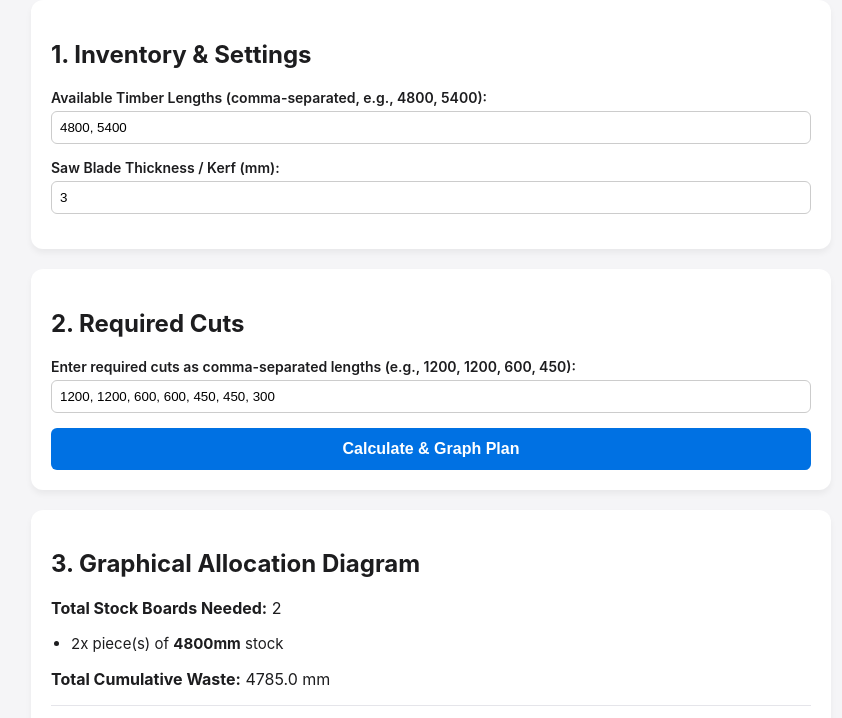
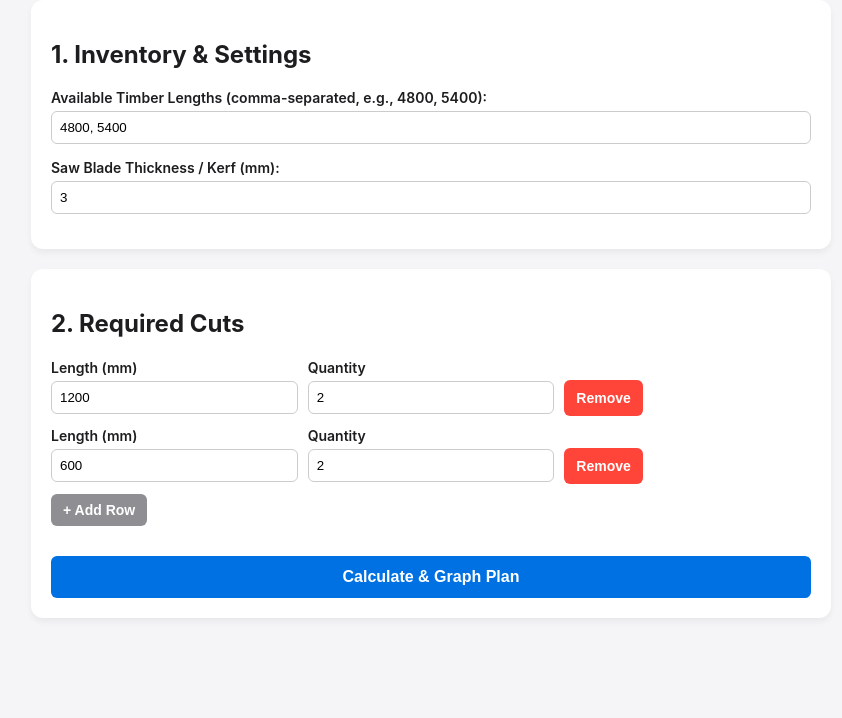
Before and after one commit to MalsCodes/Cutting-List, a plain HTML site: page index.html in a window 1280 px wide. Both pictures are taken after a click on the button "Calculate & Graph Plan". Shown: the part 82-800 px from the top of the page, without its empty margins (209-1051 px from the left). Drawn offline with Linux system fonts and the light colour scheme.

Commit message:
Update index.html

```diff
--- a/index.html
+++ b/index.html
@@ -11,8 +11,19 @@
         .form-group { margin-bottom: 15px; }
         label { display: block; font-weight: 600; margin-bottom: 5px; font-size: 14px; }
         input { width: 100%; padding: 8px; border: 1px solid #ccc; border-radius: 6px; box-sizing: border-box; }
-        button { background-color: #0071e3; color: white; border: none; padding: 12px 15px; border-radius: 6px; font-weight: 600; cursor: pointer; width: 100%; font-size: 16px; }
+
+        /* Row Layouts */
+        .cut-row { display: flex; gap: 10px; margin-bottom: 10px; align-items: center; }
+        .cut-row div { flex: 1; }
+
+        /* Buttons */
+        button { background-color: #0071e3; color: white; border: none; padding: 12px 15px; border-radius: 6px; font-weight: 600; cursor: pointer; font-size: 16px; }
         button:hover { background-color: #0077ed; }
+        .btn-primary { width: 100%; margin-top: 15px; }
+        .btn-secondary { background-color: #8e8e93; font-size: 14px; padding: 8px 12px; margin-bottom: 15px; }
+        .btn-secondary:hover { background-color: #a3a3a8; }
+        .btn-danger { background-color: #ff453a; font-size: 14px; padding: 8px 12px; height: 36px; display: flex; align-items: center; }
+        .btn-danger:hover { background-color: #ff6961; }
 
         /* Graphical Elements */
         .board-visual { height: 40px; background: #e2e2e2; border-radius: 6px; margin: 10px 0; overflow: hidden; display: flex; border: 1px solid #b5b5b7; position: relative; box-shadow: inset 0 2px 4px rgba(0,0,0,0.05); }
@@ -44,11 +55,40 @@
 
     <div class="card">
         <h2>2. Required Cuts</h2>
-        <div class="form-group">
-            <label for="cutsInput">Enter required cuts as comma-separated lengths (e.g., 1200, 1200, 600, 450):</label>
-            <input type="text" id="cutsInput" value="1200, 1200, 600, 600, 450, 450, 300">
+        <div id="cutsContainer">
+            <!-- Initial cut list rows -->
+            <div class="cut-row">
+                <div>
+                    <label>Length (mm)</label>
+                    <input type="number" class="cut-length" value="1200" min="1">
+                </div>
+                <div>
+                    <label>Quantity</label>
+                    <input type="number" class="cut-qty" value="2" min="1">
+                </div>
+                <div>
+                    <label>&nbsp;</label>
+                    <button type="button" class="btn-danger" onclick="removeRow(this)">Remove</button>
+                </div>
+            </div>
+            <div class="cut-row">
+                <div>
+                    <label>Length (mm)</label>
+                    <input type="number" class="cut-length" value="600" min="1">
+                </div>
+                <div>
+                    <label>Quantity</label>
+                    <input type="number" class="cut-qty" value="2" min="1">
+                </div>
+                <div>
+                    <label>&nbsp;</label>
+                    <button type="button" class="btn-danger" onclick="removeRow(this)">Remove</button>
+                </div>
+            </div>
         </div>
-        <button onclick="optimizeCuts()">Calculate & Graph Plan</button>
+
+        <button type="button" class="btn-secondary" onclick="addCutRow()">+ Add Row</button>
+        <button type="button" class="btn-primary" onclick="optimizeCuts()">Calculate & Graph Plan</button>
     </div>
 
     <div class="card" id="resultsCard" style="display:none;">
@@ -58,20 +98,61 @@
     </div>
 
     <script>
+        function addCutRow() {
+            const container = document.getElementById('cutsContainer');
+            const row = document.createElement('div');
+            row.className = 'cut-row';
+            row.innerHTML = `
+                <div>
+                    <label>Length (mm)</label>
+                    <input type="number" class="cut-length" placeholder="e.g., 450" min="1">
+                </div>
+                <div>
+                    <label>Quantity</label>
+                    <input type="number" class="cut-qty" value="1" min="1">
+                </div>
+                <div>
+                    <label>&nbsp;</label>
+                    <button type="button" class="btn-danger" onclick="removeRow(this)">Remove</button>
+                </div>
+            `;
+            container.appendChild(row);
+        }
+
+        function removeRow(button) {
+            const row = button.closest('.cut-row');
+            const container = document.getElementById('cutsContainer');
+            if (container.querySelectorAll('.cut-row').length > 1) {
+                row.remove();
+            } else {
+                alert("You must keep at least one cut row.");
+            }
+        }
+
         function optimizeCuts() {
             const kerf = parseFloat(document.getElementById('kerf').value);
             const stockInputRaw = document.getElementById('stockLengthsInput').value;
-            const cutsInputRaw = document.getElementById('cutsInput').value;
 
             let availableStocks = stockInputRaw.split(',')
                 .map(x => parseFloat(x.trim()))
                 .filter(x => !isNaN(x) && x > 0)
                 .sort((a, b) => b - a);
 
-            let demandedCuts = cutsInputRaw.split(',')
-                .map(x => parseFloat(x.trim()))
-                .filter(x => !isNaN(x) && x > 0)
-                .sort((a, b) => b - a);
+            // Extract values from dynamic rows and expand based on quantities
+            let demandedCuts = [];
+            const lengths = document.querySelectorAll('.cut-length');
+            const quantities = document.querySelectorAll('.cut-qty');
+
+            for (let i = 0; i < lengths.length; i++) {
+                let len = parseFloat(lengths[i].value);
+                let qty = parseInt(quantities[i].value);
+
+                if (!isNaN(len) && len > 0 && !isNaN(qty) && qty > 0) {
+                    for (let q = 0; q < qty; q++) {
+                        demandedCuts.push(len);
+                    }
+                }
+            }
 
             if (availableStocks.length === 0) {
                 alert("Please enter at least one valid stock board length.");
@@ -79,16 +160,19 @@
             }
 
             if (demandedCuts.length === 0) {
-                alert("Please enter valid required cut lengths.");
+                alert("Please enter valid required lengths and quantities.");
                 return;
             }
 
             const maxAvailableStock = availableStocks[0];
             let oversizedCuts = demandedCuts.filter(cut => cut > maxAvailableStock);
             if (oversizedCuts.length > 0) {
-                alert(`Error: Some required cuts (${oversizedCuts.join(', ')}mm) are longer than your longest available stock board (${maxAvailableStock}mm).`);
+                alert(`Error: Some required cuts (${[...new Set(oversizedCuts)].join(', ')}mm) are longer than your longest available stock board (${maxAvailableStock}mm).`);
                 return;
             }
+
+            // Sort descending to optimize placement
+            demandedCuts.sort((a, b) => b - a);
 
             let boards = [];
 
@@ -133,35 +217,3 @@
             }
             summaryHTML += `</ul>`;
             summaryHTML += `<p><strong>Total Cumulative Waste:</strong> ${totalWaste.toFixed(1)} mm</p><hr>`;
-            document.getElementById('summary').innerHTML = summaryHTML;
-
-            let layoutsHTML = '';
-            const colors = ['#2ca02c', '#1f77b4', '#ff7f0e', '#9467bd', '#e377c2', '#17becf'];
-
-            boards.forEach((board, index) => {
-                layoutsHTML += `<div class="board-container"><h3>Board #${index + 1} (${board.totalLength}mm Stock)</h3><div class="board-visual">`;
-
-                board.cuts.forEach((cut, cIndex) => {
-                    let cutWidthPercent = (cut / board.totalLength) * 100;
-                    let color = colors[cIndex % colors.length];
-                    layoutsHTML += `<div class="cut-segment" style="width: ${cutWidthPercent}%; background-color: ${color};">${cut}mm</div>`;
-
-                    if (cIndex < board.cuts.length - 1) {
-                        let kerfWidthPercent = (kerf / board.totalLength) * 100;
-                        layoutsHTML += `<div class="kerf-segment" style="width: ${kerfWidthPercent}%;"></div>`;
-                    }
-                });
-
-                if (board.remaining > 0) {
-                    let wasteWidthPercent = (board.remaining / board.totalLength) * 100;
-                    layoutsHTML += `<div class="waste-segment" style="width: ${wasteWidthPercent}%;">${board.remaining.toFixed(1)}mm Waste</div>`;
-                }
-
-                layoutsHTML += `</div></div>`;
-            });
-
-            document.getElementById('visualLayouts').innerHTML = layoutsHTML;
-        }
-    </script>
-</body>
-</html>
```
